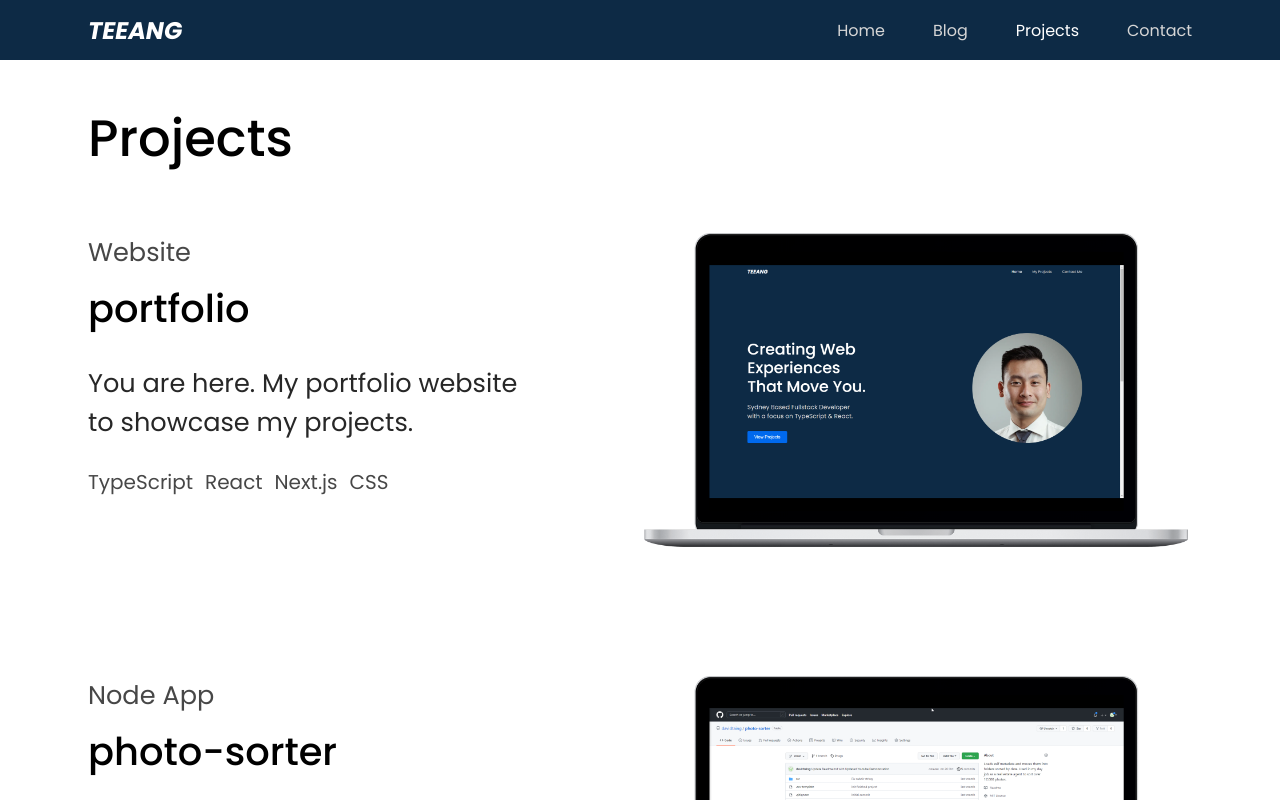
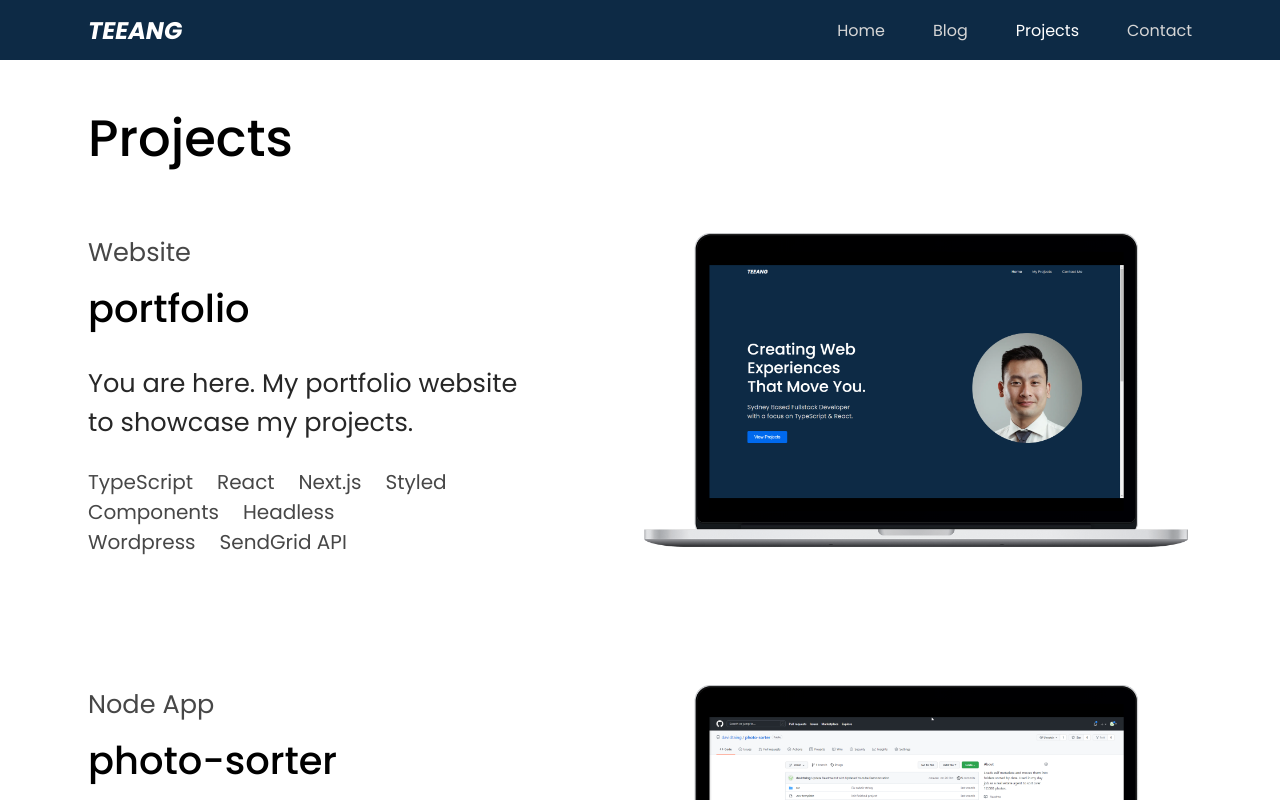
Before and after one commit to davidtaing/portfolio, a Next.js app: page /projects in a window 1280 px wide. Shown: the top 800 px of the page. Built offline with nearby package versions, Linux system fonts and the light colour scheme.

Commit message:
styles: added larger margin on desktop
And added new skills to portfolio project

```diff
--- a/src/common/components/projects/ProjectCard/index.tsx
+++ b/src/common/components/projects/ProjectCard/index.tsx
@@ -69,6 +69,11 @@ const StyledLi = styled.li`
       .skill-list {
         font-size: var(--fs-400);
       }
+
+      .skill-list > * {
+        margin: 1rem 1.5rem 1rem 0;
+        display: inline;
+      }
     }
 
     .image-container {
--- a/src/common/components/projects/ProjectsSection/index.tsx
+++ b/src/common/components/projects/ProjectsSection/index.tsx
@@ -34,7 +34,14 @@ const ProjectsSection = () => (
           <ProjectCard
             category="Website"
             title="portfolio"
-            skills={["TypeScript", "React", "Next.js", "CSS"]}
+            skills={[
+              "TypeScript",
+              "React",
+              "Next.js",
+              "Styled Components",
+              "Headless Wordpress",
+              "SendGrid API",
+            ]}
             imageUrl="/project-mockups/portfolio.png"
             bodyText="You are here. My portfolio website to showcase my projects."
           />
```
